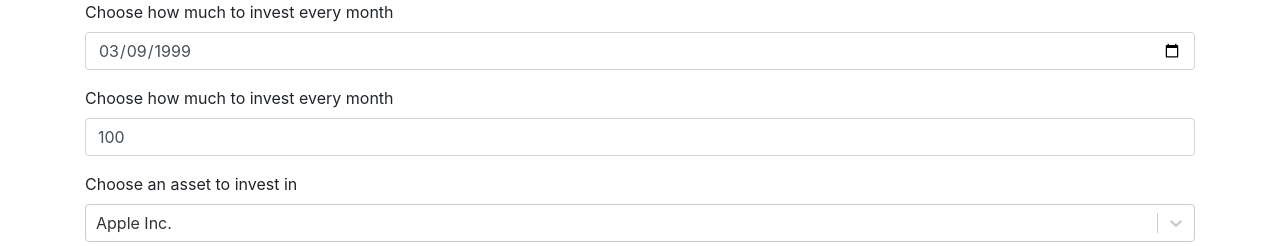
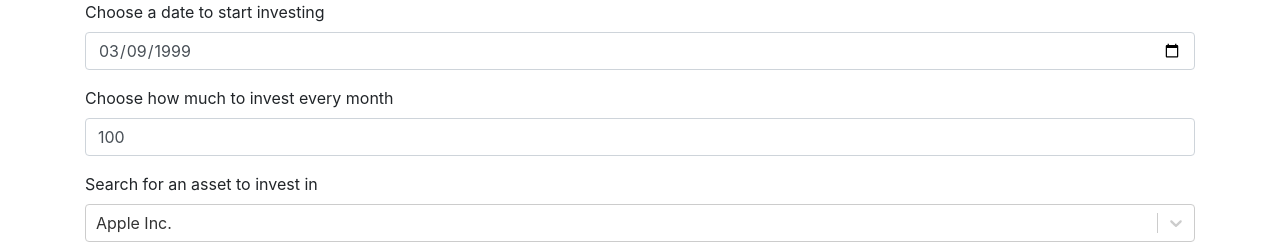
Before and after one commit to JackOfSpades93/InvestingCalculatorFrontend, a React (Create React App) app: page / in a window 1280 px wide. Shown: the top 246 px of the page. Built offline with nearby package versions, Linux system fonts and the light colour scheme; no server answers.

Commit message:
fixed ui errors

```diff
--- a/src/App.js
+++ b/src/App.js
@@ -147,7 +147,7 @@
             <Container>
                 <Form>
                     <FormGroup>
-                        <Form.Label>Choose how much to invest every month</Form.Label>
+                        <Form.Label>Choose a date to start investing</Form.Label>
                         <Form.Control type="date" onChange={this.handleDateChange} value={this.state.startDate}/>
                     </FormGroup>
                     <FormGroup>
@@ -156,7 +156,7 @@
                                       value={this.state.monthlyAmount}/>
                     </FormGroup>
                     <FormGroup>
-                        <Form.Label>Choose an asset to invest in</Form.Label>
+                        <Form.Label>Search for an asset to invest in</Form.Label>
                         <Select
                             value={this.state.selectedAsset}
                             onChange={this.handleAssetChange}
```
